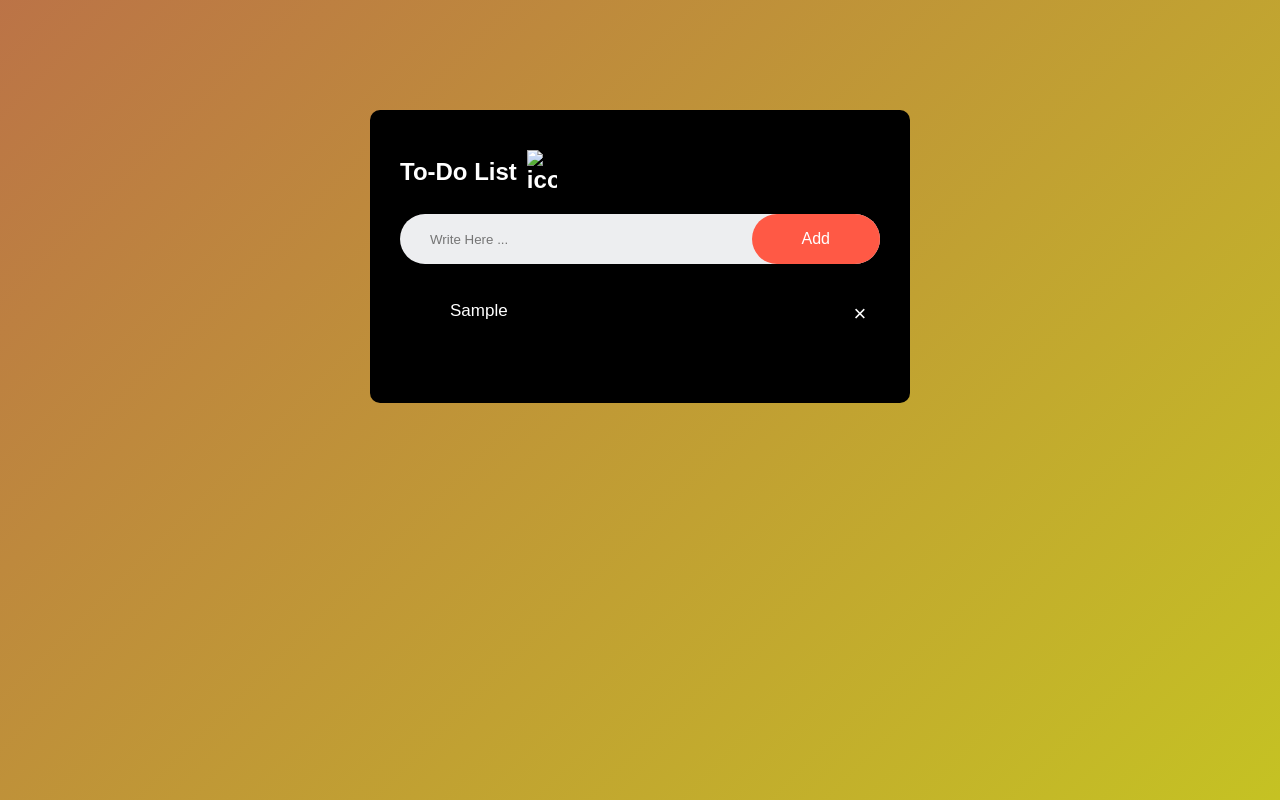
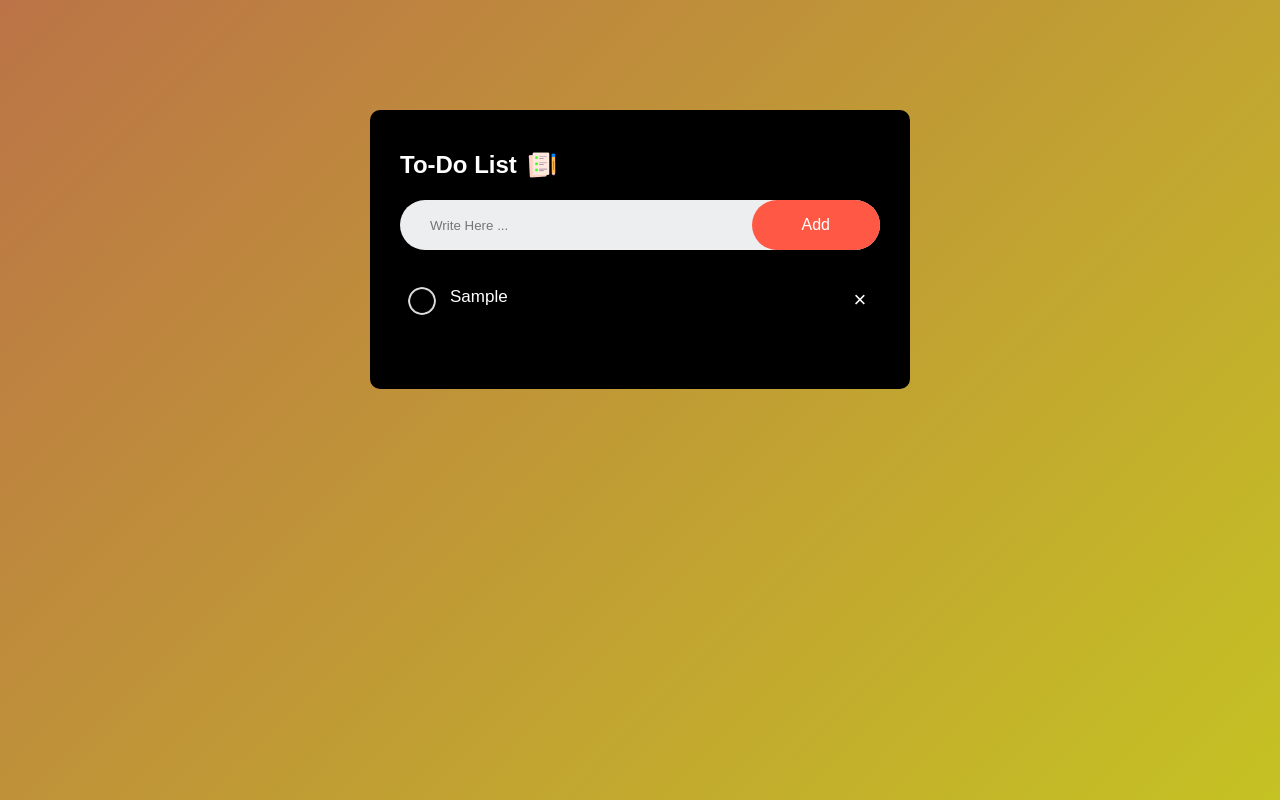
Before and after one commit to nainsi078/To-Do-List, a plain HTML site: page index.html in a window 1280 px wide. Both pictures are taken after typing "Sample" into the empty fields and a click on the button "Add". Drawn offline with Linux system fonts and the light colour scheme.

Commit message:
88nainsi@gmail.com
images were not visible in the webpage

Co-Authored-By: Nainsi Gupta <134003356+nainsi078@users.noreply.github.com>

```diff
--- a/index.html
+++ b/index.html
@@ -9,7 +9,7 @@
 <body>
     <div class="container">
         <div class="todo-app">
-            <h2>To-Do List <img src="images/icon.png" alt="icon"></h2>
+            <h2>To-Do List <img src="icon.png" alt="icon"></h2>
             <div class="row">
                 <input type="text" id="inputBox" placeholder="Write Here ...">
                 <button onclick="addTask()">Add</button>
--- a/style.css
+++ b/style.css
@@ -77,7 +77,7 @@ ul li::before{
     height: 28px;
     width: 28px;
     border-radius: 50%;
-    background-image: url(images/unchecked.png);
+    background-image: url("unchecked.png");
     background-size: cover;
     background-position: center;
     top: 12px;
@@ -90,7 +90,7 @@ ul li.checked{
     text-decoration: line-through;
 }
 ul li.checked::before{
-    background-image: url(images/checked.png);
+    background-image: url("checked.png");
 }
 ul li span{
     position: absolute;
```
